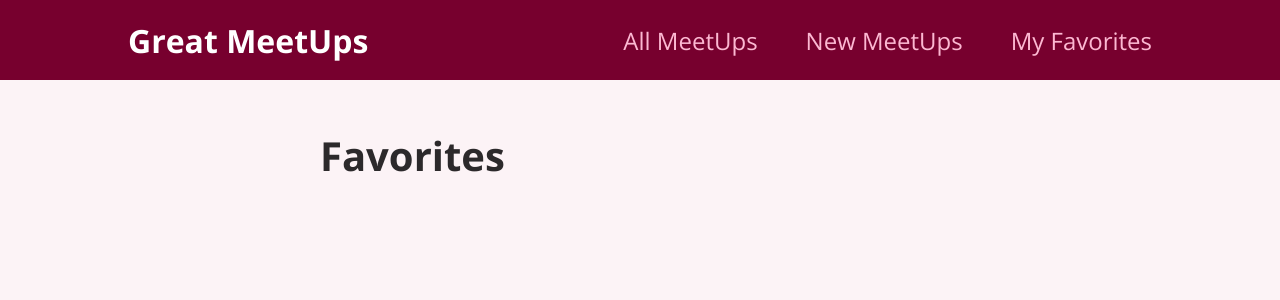
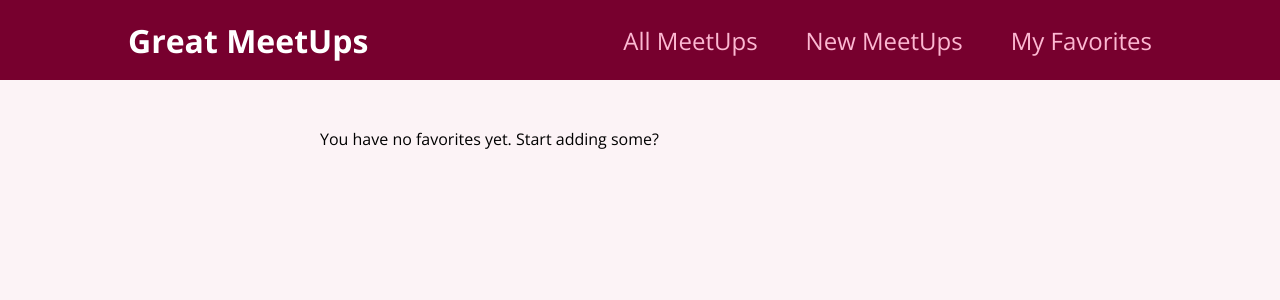
Before and after one commit to bensonaddo/youtube-series, a React (Create React App) app: page /favorites in a window 1280 px wide. Shown: the top 300 px of the page. Built offline with nearby package versions, Linux system fonts and the light colour scheme.

Commit message:
added default message if no fav found

```diff
--- a/src/pages/Favorites.js
+++ b/src/pages/Favorites.js
@@ -5,6 +5,12 @@ import MeetupList from "../components/meetups/MeetupList";
 
 function Favorites() {
   const favoritesCtx = useContext(FavoritesContext);
+
+  // added default message when no favorites
+  if (favoritesCtx.totalFavorites === 0) {
+    return <p>You have no favorites yet. Start adding some?</p>;
+  }
+
   return (
     <div>
       <h1>Favorites</h1>
```
